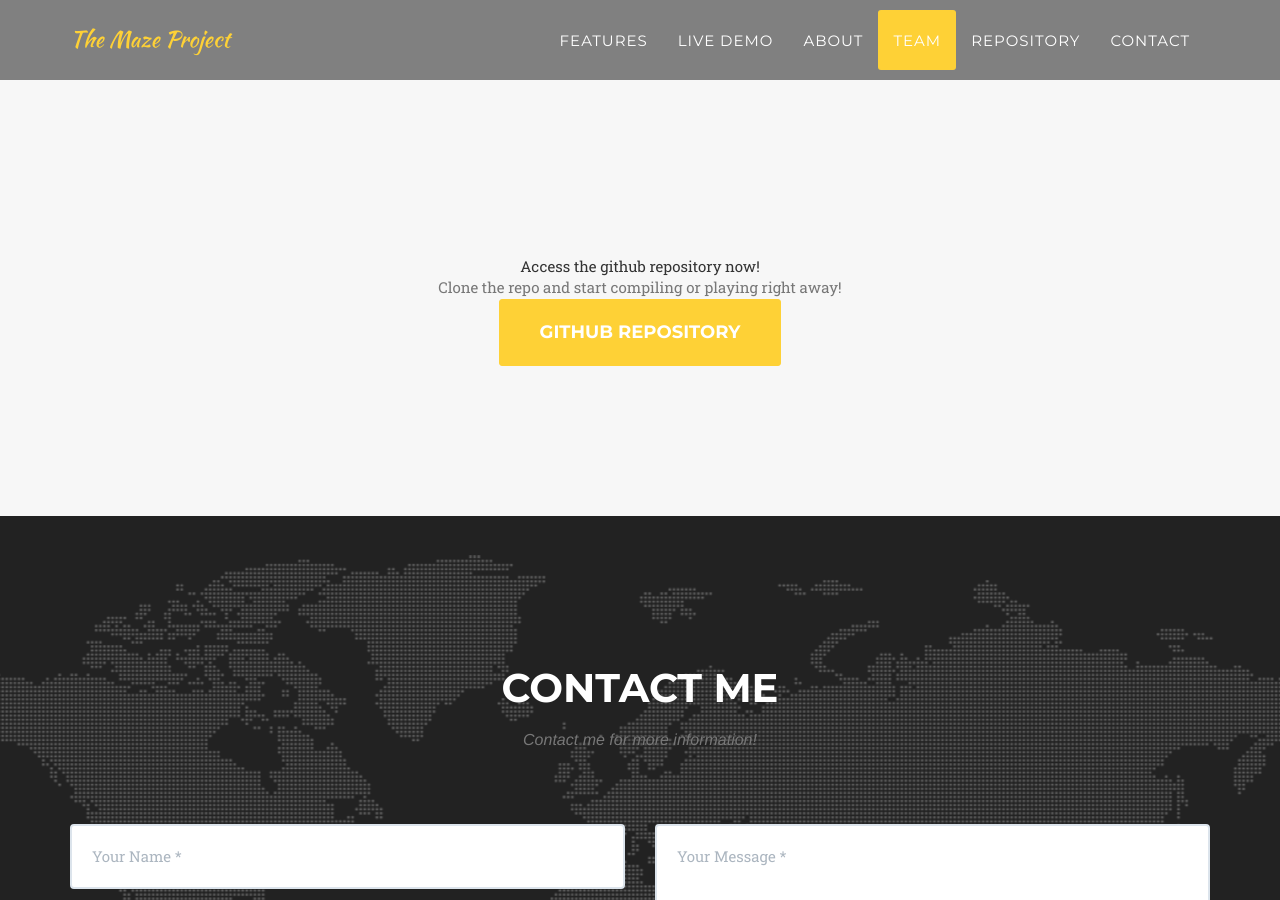
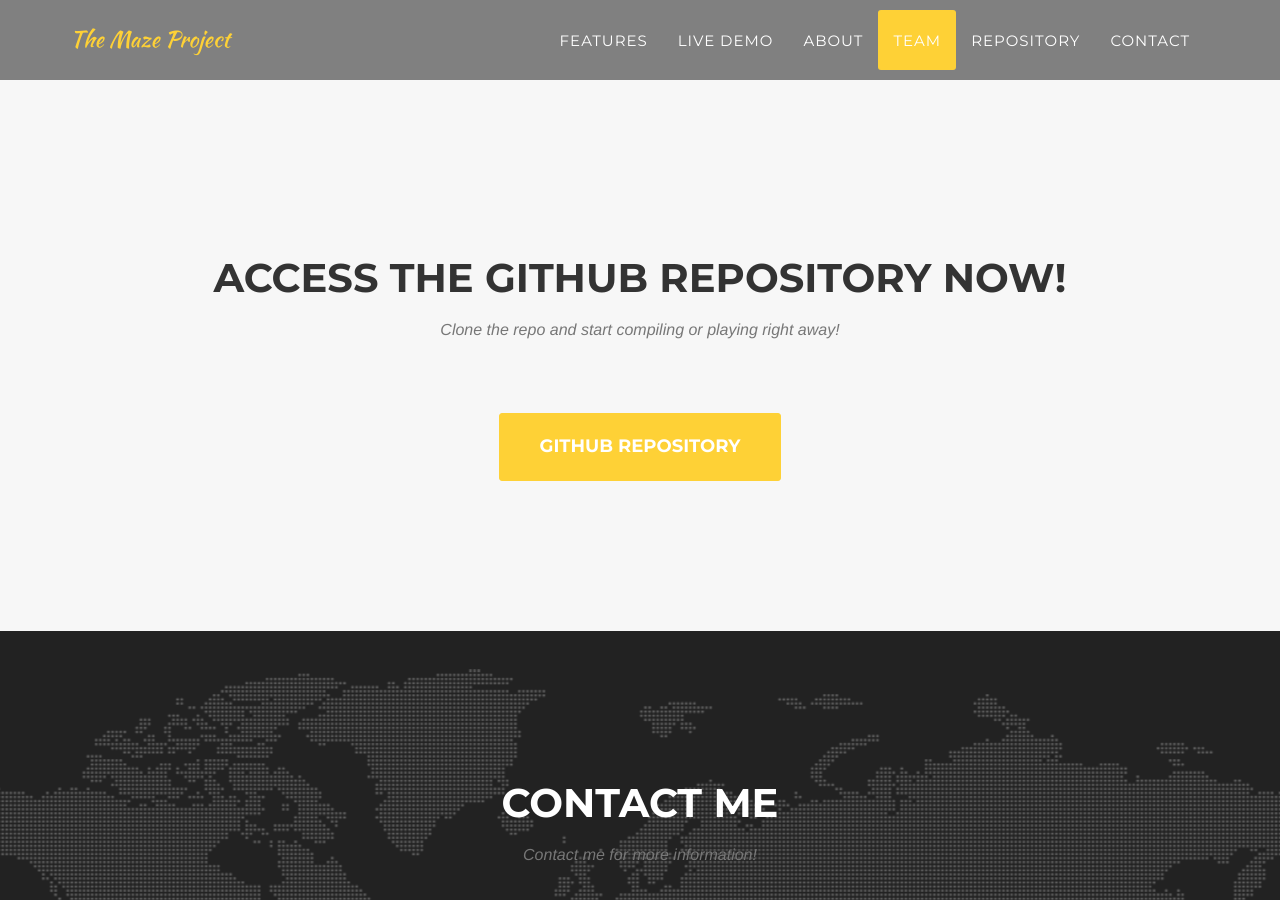
Before and after one commit to dexterski007/The-Maze-Project, a Jekyll site: the page built from docs/index.html, in a window 1280 px wide and 900 px high, scrolled down 5400 px. Built offline with Jekyll 4.4.1, drawn with Linux system fonts in a browser that asks for light colours; some web fonts are replaced.

Commit message:
fixing missing website bloc

```diff
--- a/docs/_includes/repository.html
+++ b/docs/_includes/repository.html
@@ -1,8 +1,10 @@
-    <section id="portfolio" class="bg-light-gray">
-        <div class="container">
+    <section id="repository" class="bg-light-gray">
+        <div class="row">
             <div class="col-lg-12 text-center">
-                <div class="section-heading">Access the github repository now!</div>
-                <div class="section-subheading text-muted">Clone the repo and start compiling or playing right away!</div>
+                <h2 class="section-heading">Access the github repository now!</h2>
+                <h3 class="section-subheading text-muted">
+                    Clone the repo and start compiling or playing right away!
+                </h3>
                 <a href="https://github.com/dexterski007/The-Maze-Project" class="page-scroll btn btn-xl">Github Repository</a>
             </div>
         </div>
```
